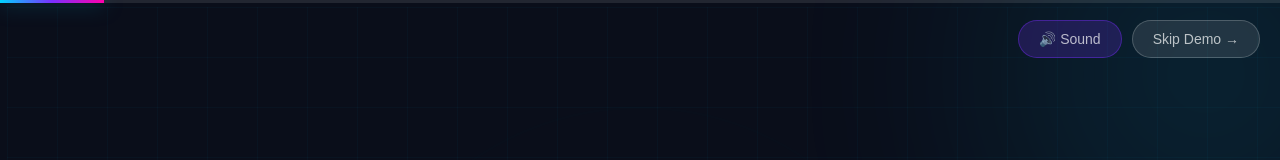
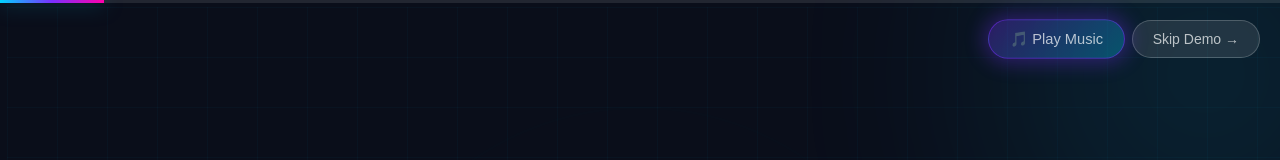
Before and after one commit to ntounix-prog/glassdome, a React (Vite) app in the folder frontend/: page / in a window 1280 px wide. Both pictures are taken after a click on the button "▶ Demo". Shown: the top 160 px of the page. Built offline with nearby package versions, Linux system fonts and the light colour scheme; no server answers.

Commit message:
fix: Audio playback on Mac - click to enable
- Removed autoplay (blocked by browsers)
- Added pulsing 'Play Music' button that glows
- Click to start music, click again to stop
- Button turns green when playing
- Works with browser security policies

```diff
--- a/frontend/src/components/DemoShowcase/DemoShowcase.css
+++ b/frontend/src/components/DemoShowcase/DemoShowcase.css
@@ -39,7 +39,7 @@
   gap: 10px;
 }
 
-.demo-mute,
+.demo-sound,
 .demo-skip {
   padding: 10px 20px;
   background: rgba(255, 255, 255, 0.1);
@@ -51,15 +51,27 @@
   transition: all 0.3s;
 }
 
-.demo-mute:hover,
+.demo-sound:hover,
 .demo-skip:hover {
   background: rgba(255, 255, 255, 0.2);
   color: white;
 }
 
-.demo-mute {
-  background: rgba(123, 47, 255, 0.2);
-  border-color: rgba(123, 47, 255, 0.4);
+.demo-sound {
+  background: linear-gradient(135deg, rgba(123, 47, 255, 0.3), rgba(0, 212, 255, 0.3));
+  border-color: rgba(123, 47, 255, 0.5);
+  animation: pulse-sound 2s ease-in-out infinite;
+}
+
+.demo-sound.playing {
+  background: linear-gradient(135deg, rgba(0, 255, 100, 0.3), rgba(0, 212, 255, 0.3));
+  border-color: rgba(0, 255, 100, 0.5);
+  animation: none;
+}
+
+@keyframes pulse-sound {
+  0%, 100% { transform: scale(1); box-shadow: 0 0 0 0 rgba(123, 47, 255, 0.4); }
+  50% { transform: scale(1.05); box-shadow: 0 0 20px 5px rgba(123, 47, 255, 0.3); }
 }
 
 /* Content container */
--- a/frontend/src/components/DemoShowcase/DemoShowcase.jsx
+++ b/frontend/src/components/DemoShowcase/DemoShowcase.jsx
@@ -31,38 +31,45 @@ const TOTAL_DURATION = PHASES.reduce((sum, p) => sum + p.duration, 0)
 export default function DemoShowcase({ isOpen, onClose }) {
   const [currentPhase, setCurrentPhase] = useState(0)
   const [progress, setProgress] = useState(0)
-  const [isMuted, setIsMuted] = useState(false)
+  const [isPlaying, setIsPlaying] = useState(false)
+  const [audioReady, setAudioReady] = useState(false)
   const audioRef = useRef(null)
 
-  // Handle music
+  // Initialize audio when demo opens
   useEffect(() => {
-    if (isOpen) {
-      // Create and play audio
+    if (isOpen && !audioRef.current) {
       const audio = new Audio(MUSIC_TRACKS[0])
-      audio.volume = 0.3
+      audio.volume = 0.4
       audio.loop = true
+      audio.preload = 'auto'
       audioRef.current = audio
+      setAudioReady(true)
+    }
 
-      // Try to play (may be blocked by browser autoplay policy)
-      audio.play().catch(e => {
-        console.log('Autoplay blocked, user can unmute')
-      })
-
-      return () => {
-        audio.pause()
-        audio.currentTime = 0
+    return () => {
+      if (!isOpen && audioRef.current) {
+        audioRef.current.pause()
+        audioRef.current.currentTime = 0
+        audioRef.current = null
+        setAudioReady(false)
+        setIsPlaying(false)
       }
     }
   }, [isOpen])
 
-  // Toggle mute
-  const toggleMute = () => {
+  // Toggle sound - this is the user interaction that enables playback
+  const toggleSound = async () => {
     if (audioRef.current) {
-      audioRef.current.muted = !audioRef.current.muted
-      setIsMuted(!isMuted)
-      // If unmuting and not playing, try to play
-      if (isMuted && audioRef.current.paused) {
-        audioRef.current.play().catch(() => {})
+      if (isPlaying) {
+        audioRef.current.pause()
+        setIsPlaying(false)
+      } else {
+        try {
+          await audioRef.current.play()
+          setIsPlaying(true)
+        } catch (e) {
+          console.log('Audio play failed:', e)
+        }
       }
     }
   }
@@ -117,8 +124,11 @@ export default function DemoShowcase({ isOpen, onClose }) {
 
       {/* Controls */}
       <div className="demo-controls">
-        <button className="demo-mute" onClick={toggleMute}>
-          {isMuted ? '🔇 Unmute' : '🔊 Sound'}
+        <button
+          className={`demo-sound ${isPlaying ? 'playing' : ''}`}
+          onClick={toggleSound}
+        >
+          {isPlaying ? '🔊 Playing' : '🎵 Play Music'}
         </button>
         <button className="demo-skip" onClick={onClose}>
           Skip Demo →
```
